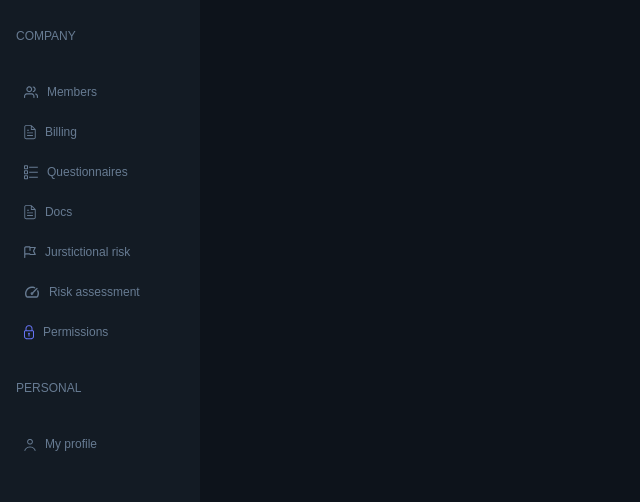
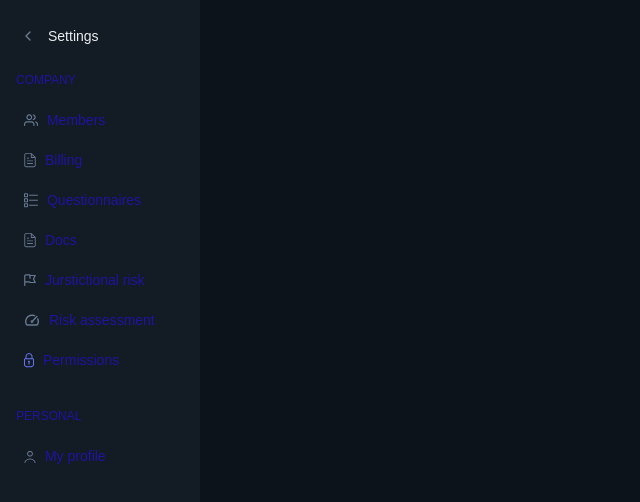
Before and after one commit to karelkangro/ncc-permissions, a React (Vite) app: page / in a window 1280 px wide. Shown: the top 502 px of the page, without its empty margins (0-640 px from the left). Built offline with nearby package versions, Linux system fonts and the light colour scheme; a web font is replaced by a local one.

Commit message:
px perfect menu styles

```diff
--- a/src/components/SideMenu/SideMenu.tsx
+++ b/src/components/SideMenu/SideMenu.tsx
@@ -1,43 +1,75 @@
 import { Link, useLocation } from 'react-router-dom';
 import { menuItems } from './Menu.data';
 import styled from 'styled-components';
+import { ChevronLeftIcon } from 'assets/icons';
 
 const Menu = styled.div`
   display: flex;
   flex-direction: column;
-  padding: var(--space-2);
-  gap: var(--space-2);
+  padding: var(--space-3) var(--space-2);
+  gap: var(--space-15);
   background-color: #131B24;
 `
 
 const MenuItem = styled(Link) <{ $active?: boolean, $topLevel?: boolean }>`
   display: flex;
   align-items: center;
-  color: #677B92;
-  font-size: 12px;
+  height: ${(props) => props.$topLevel ? 'var(--space-5)' : 'var(--space-5)'};
+  font-size: ${(props) => props.$topLevel ? 'var(--font-size-3xs)' : 'var(--font-size-xxs)'};
+  color: var(--color-text-dark);
   text-decoration: none;
-  height: 2.5rem;
+  background: ${(props) => props.$active ? '#10171F' : 'none'};
   border-radius: var(--radius-2xs);
-  background: ${(props) => props.$active ? '#10171F' : 'none'};
-  margin-bottom: ${(props) => props.$topLevel ? 'var(--space-2)' : 0};
+  letter-spacing: 1;
 `;
+
+const MenuTitle = styled.div`
+  display: flex;
+  justify-content: start;
+  align-items: center;
+  gap: var(--space-1); /* Add gap here for consistency */
+
+  & > div {
+    background-color: var(--color-tooltip-bg);
+    border-radius: var(--radius-4xs);
+    width: var(--space-3);
+    height: var(--space-3);
+    display: flex;
+    justify-content: center;
+    align-items: center;
+  }
+
+  & > h2 {
+    font-size: var(--font-size-xxs);
+    font-weight: var(--font-weight-normal);
+    color: var(--color-text);
+  }
+`
 
 const IconWrap = styled.div`
   margin-right: 0.56rem;
   margin-left: var(--space-1);
 `
 
+const StyledDiv = styled.div`
+  display: flex;
+  flex-direction: column;
+  gap: var(--space-2); /* Set gap for spacing between items */
+`
 
 export const SideMenu = () => {
   const location = useLocation();
 
   return (
     <Menu>
+      <MenuTitle>
+        <div><ChevronLeftIcon /></div>
+        <h2>Settings</h2>
+      </MenuTitle>
+      <StyledDiv>
         {menuItems.map((item) => (
           <div key={item.name}>
-          <MenuItem $topLevel
-            to={item?.route ?? ''}
-          >
+            <MenuItem $topLevel to={item?.route ?? ''}>
               {item.name}
             </MenuItem>
             {item.subMenuItems?.map(
@@ -53,6 +85,7 @@ export const SideMenu = () => {
             )}
           </div>
         ))}
+      </StyledDiv>
     </Menu>
   );
 };
--- a/src/theme/baseStyles.ts
+++ b/src/theme/baseStyles.ts
@@ -34,6 +34,8 @@ export const BaseStyles = createGlobalStyle`
     --font-family-heading: sans-serif;
     --font-family-quote: sans-serif;
 
+    --font-size-3xs: 0.75rem;
+    --font-size-xxs: 0.875rem;
     --font-size-xs: 1rem;
     --font-size-sm: 1.3125rem;
     --font-size-md: 1.625rem;
```
Lines whose indentation alone changed are shown as unchanged.
